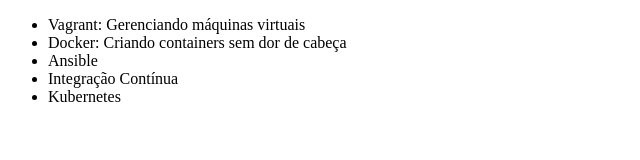
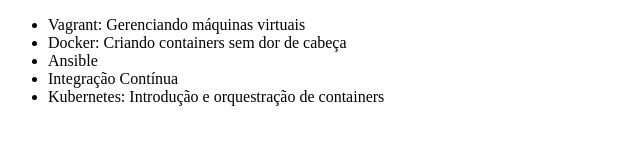
Before and after one commit to Kalizui/Alura-GIT, a plain HTML site: page index.html in a window 1280 px wide. Shown: the whole page, without its empty margins (0-640 px from the left). Drawn offline with Linux system fonts and the light colour scheme.

Commit message:
Alterando o nome do curso Kubernetes

```diff
--- a/index.html
+++ b/index.html
@@ -10,7 +10,7 @@
         <li>Docker: Criando containers sem dor de cabeça</li>
         <li>Ansible</li>
         <li>Integração Contínua</li>
-        <li>Kubernetes</li>
+        <li>Kubernetes: Introdução e orquestração de containers</li>
     </ul>
 </body>
 </html>
```
